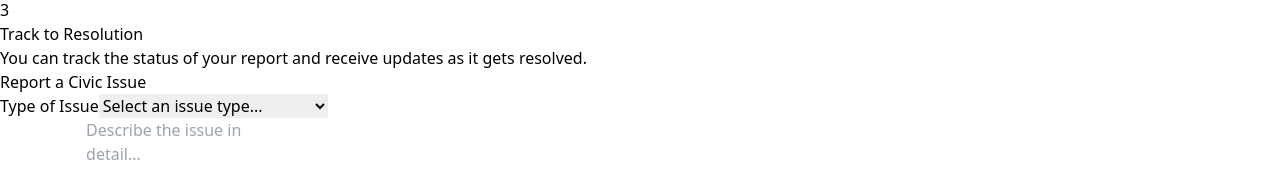
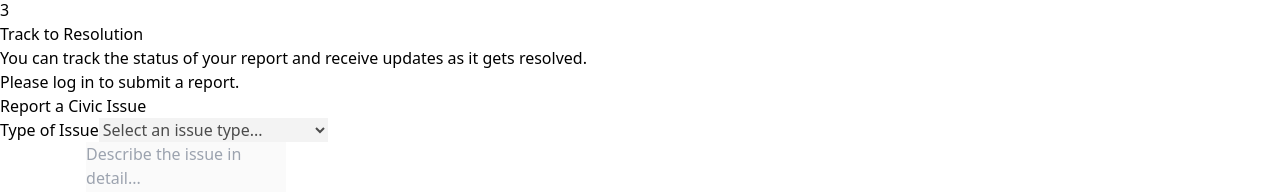
Before and after one commit to apurb2509/civiqapp, a React app in the folder frontend/: page / in a window 1280 px wide. Shown: the part 338-530 px from the top of the page. Built offline with nearby package versions, Linux system fonts and the light colour scheme; the HTML template or start-up script is replaced by a standard one.

Commit message:
complete authentication flow and link reports to users

```diff
--- a/frontend/src/components/ReportForm.jsx
+++ b/frontend/src/components/ReportForm.jsx
@@ -1,11 +1,13 @@
 import { useState } from 'react';
 import { useTranslation } from 'react-i18next';
+import { useAuth } from '../context/AuthContext';
 import FileUpload from './FileUpload';
 import CameraCapture from './CameraCapture';
 import VoiceRecorder from './VoiceRecorder';
 
 function ReportForm() {
   const { t } = useTranslation();
+  const { session } = useAuth();
   const [issueType, setIssueType] = useState('');
   const [description, setDescription] = useState('');
   const [file, setFile] = useState(null);
@@ -14,6 +16,10 @@ function ReportForm() {
 
   const handleSubmit = async (event) => {
     event.preventDefault();
+    if (!session) {
+      alert("You must be logged in to submit a report.");
+      return;
+    }
     if (!issueType || description.trim() === '') {
       alert(t('alerts.fillAllFields'));
       return;
@@ -23,13 +29,14 @@ function ReportForm() {
     const formData = new FormData();
     formData.append('issueType', issueType);
     formData.append('description', description);
-    if (file) {
-      formData.append('file', file);
-    }
+    if (file) formData.append('file', file);
 
     try {
       const response = await fetch('http://localhost:8080/api/reports', {
         method: 'POST',
+        headers: {
+          'Authorization': `Bearer ${session.access_token}`,
+        },
         body: formData,
       });
 
@@ -50,39 +57,31 @@ function ReportForm() {
   };
 
   const issueTypes = ['pothole', 'treeCutting', 'waterClogging', 'debris', 'unsafeStreet'];
+  const isDisabled = !session || isSubmitting;
 
   return (
-    <div className="bg-gray-800 p-6 rounded-lg shadow-lg w-full max-w-md mx-4">
+    <div className="bg-gray-800 p-6 rounded-lg shadow-lg w-full max-w-md mx-4 relative">
+      {!session && (
+        <div className="absolute inset-0 bg-gray-800 bg-opacity-80 flex justify-center items-center rounded-lg z-10">
+          <p className="text-white font-bold text-lg">Please log in to submit a report.</p>
+        </div>
+      )}
       <h2 className="text-2xl font-bold text-white mb-6 text-center">{t('reportForm.title')}</h2>
       <form onSubmit={handleSubmit}>
         <div className="mb-4">
           <label htmlFor="issueType" className="block text-gray-300 text-sm font-bold mb-2">{t('reportForm.issueTypeLabel')}</label>
-          <select
-            id="issueType"
-            name="issueType"
-            value={issueType}
-            onChange={(e) => setIssueType(e.target.value)}
+          <select id="issueType" name="issueType" value={issueType} onChange={(e) => setIssueType(e.target.value)}
             className="shadow appearance-none border rounded w-full py-3 px-4 bg-gray-700 border-gray-600 text-white leading-tight focus:outline-none focus:shadow-outline focus:border-cyan-500"
-            disabled={isSubmitting}
-          >
+            disabled={isDisabled} >
             <option value="">{t('reportForm.issueTypePlaceholder')}</option>
-            {issueTypes.map(type => (
-              <option key={type} value={type}>{t(`reportForm.issueTypes.${type}`)}</option>
-            ))}
+            {issueTypes.map(type => ( <option key={type} value={type}>{t(`reportForm.issueTypes.${type}`)}</option> ))}
           </select>
         </div>
         <div className="mb-6">
           <label htmlFor="description" className="block text-gray-300 text-sm font-bold mb-2">{t('reportForm.descriptionLabel')}</label>
-          <textarea
-            id="description"
-            name="description"
-            rows="4"
-            placeholder={t('reportForm.descriptionPlaceholder')}
-            value={description}
-            onChange={(e) => setDescription(e.target.value)}
+          <textarea id="description" name="description" rows="4" placeholder={t('reportForm.descriptionPlaceholder')} value={description} onChange={(e) => setDescription(e.target.value)}
             className="shadow appearance-none border rounded w-full py-3 px-4 bg-gray-700 border-gray-600 text-white leading-tight focus:outline-none focus:shadow-outline focus:border-cyan-500"
-            disabled={isSubmitting}
-          ></textarea>
+            disabled={isDisabled} ></textarea>
         </div>
         <div className="mb-6">
           <label className="block text-gray-300 text-sm font-bold mb-2">{t('reportForm.mediaLabel')}</label>
@@ -91,11 +90,9 @@ function ReportForm() {
           <VoiceRecorder onFileChange={(selectedFile) => setFile(selectedFile)} />
         </div>
         <div className="flex items-center justify-center">
-          <button
-            type="submit"
+          <button type="submit"
             className="bg-cyan-500 hover:bg-cyan-600 text-white font-bold py-3 px-6 rounded-lg focus:outline-none focus:shadow-outline transition-colors duration-300 w-full disabled:bg-gray-500 disabled:cursor-not-allowed"
-            disabled={isSubmitting}
-          >
+            disabled={isDisabled} >
             {isSubmitting ? t('reportForm.submittingButton') : t('reportForm.submitButton')}
           </button>
         </div>
@@ -103,5 +100,4 @@ function ReportForm() {
     </div>
   );
 }
-
 export default ReportForm;
```
Also changed, not shown: 2 other files (tests, documents, lock files or other folders).
